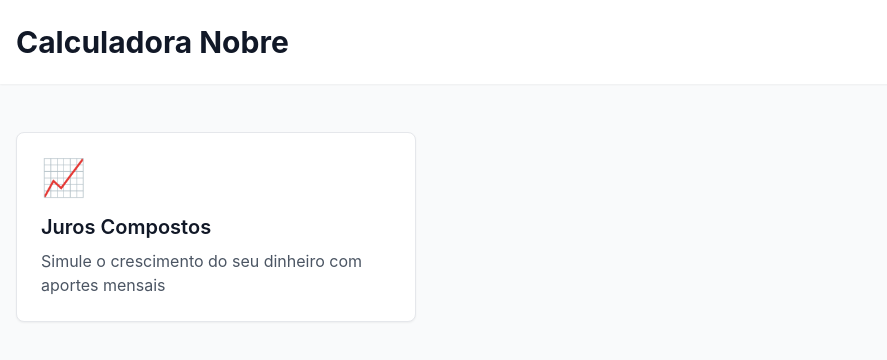
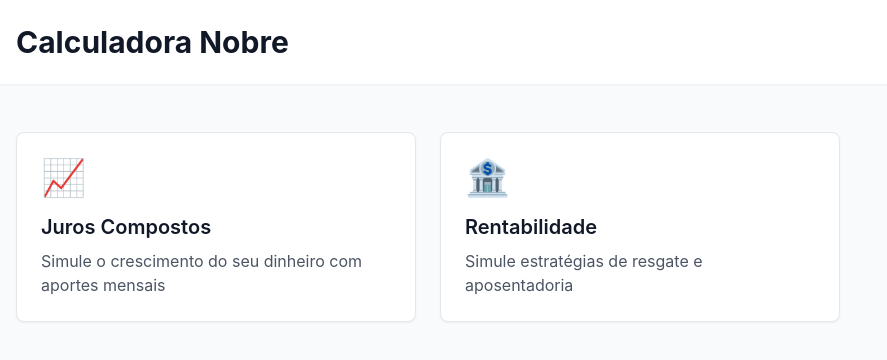
Before and after one commit to soulnanx/calculadora-nobre, a React (Vite) app: page / in a window 1280 px wide. Shown: the top 360 px of the page, without its empty margins (0-887 px from the left). Built offline with nearby package versions, Linux system fonts and the light colour scheme.

Commit message:
feat: add Rentabilidade card to Home page

```diff
--- a/src/pages/Home.tsx
+++ b/src/pages/Home.tsx
@@ -6,6 +6,12 @@ const calculadoras = [
     icon: '📈',
     nome: 'Juros Compostos',
     descricao: 'Simule o crescimento do seu dinheiro com aportes mensais',
+  },
+  {
+    path: '/rentabilidade',
+    icon: '🏦',
+    nome: 'Rentabilidade',
+    descricao: 'Simule estratégias de resgate e aposentadoria',
   },
 ];
 
```
